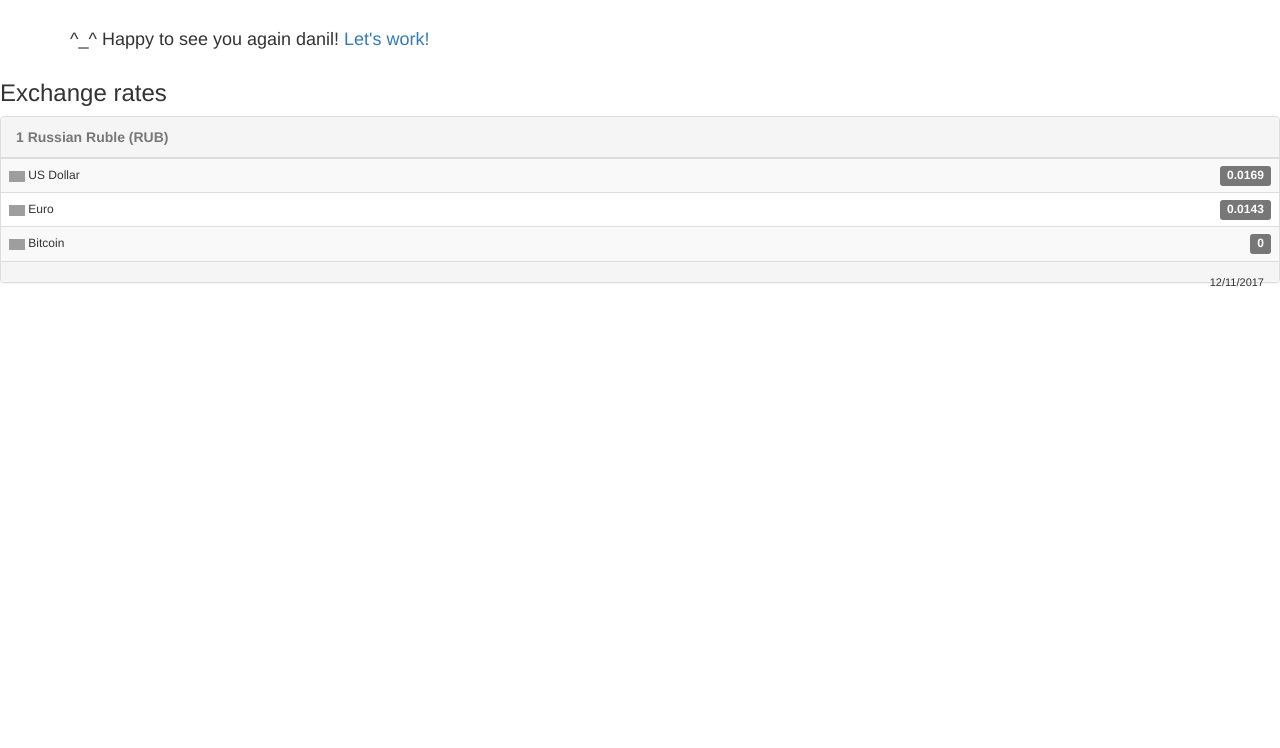
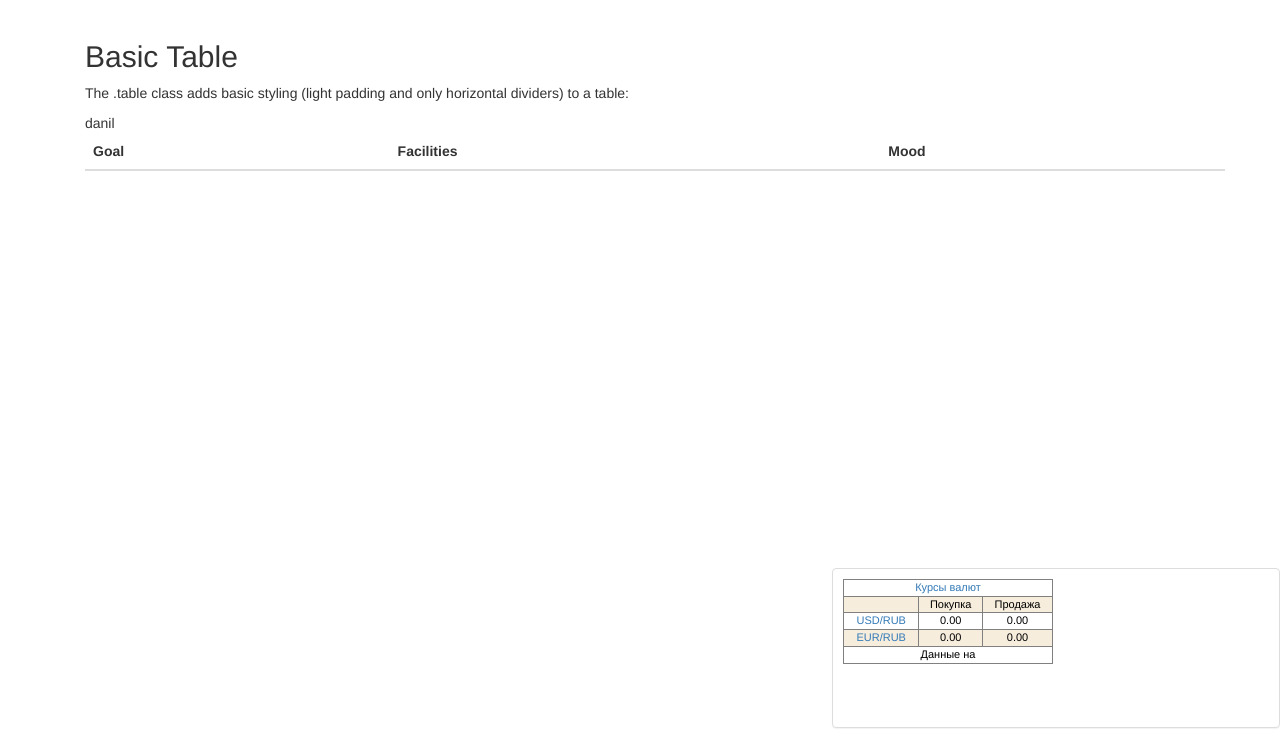
Before and after one commit to DanilShayakhmetov/Elama_cost_manager, a Django app: page /goalslist/ in a window 1280 px wide. Shown: the part 52-800 px from the top of the page. Run offline with Django 3.2, Linux system fonts and the light colour scheme; a user stored in the database is signed in; data comes from the database, SQL or seed files in the repository; lists and menus that the app fills with data are empty; some libraries are stand-ins or nearby versions; grey boxes are pictures that could not be loaded.

Commit message:
Already something

```diff
--- a/cost_manager/admin.py
+++ b/cost_manager/admin.py
@@ -1,5 +1,5 @@
 from django.contrib import admin
-from .models import Account_transaction, Bank_Account #don't imported Account_Journal
+from .models import Account_transaction #don't imported Account_Journal
 
 # class Bank_Page(admin.TabularInline):
 #     date_hierarchy = 'pub_date'
--- a/cost_manager/forms.py
+++ b/cost_manager/forms.py
@@ -41,7 +41,7 @@
 class ProtoGoalsForm(ModelForm):
     class Meta():
         model = Goals_Account
-        fields = '__all__'
+        fields = ['account_facilities','account_goals','goals_mood',]
 
 
 # class BankForm(forms.Form):
--- /dev/null
+++ b/cost_manager/templates/GoalsList.html
@@ -0,0 +1,26 @@
+{% extends 'main.html' %}
+{% block GoalsList %}
+<div class="container">
+  <h2>Basic Table</h2>
+  <p>The .table class adds basic styling (light padding and only horizontal dividers) to a table:</p>
+  <table class="table">
+    <thead>
+      <tr>
+        <th>Goal</th>
+        <th>Facilities</th>
+        <th>Mood</th>
+      </tr>{{ username }}
+
+    </thead>
+    <tbody>
+          {% for items in goals %}
+              <tr>
+              <td>{{ items.account_goals }}</td>
+              <td>{{ items.account_facilities }}</td>
+              <td>{{ items.goals_mood }}</td>
+              </tr>
+          {% endfor %}
+    </tbody>
+  </table>
+</div>
+{% endblock %}
--- a/cost_manager/templates/SendForm.html
+++ b/cost_manager/templates/SendForm.html
@@ -1,11 +1,11 @@
 {% extends 'main.html' %}
 {% block SendForm %}
-<h3>Basic Navbar Example</h3>
+
 <form action="/costmanager/1/addPost/1" method="post">{% csrf_token %}
 
+<h3><p>User: {{ username }} - Id: {{ ID }}</p></h3>
 
 
-    <p>User: {{ username }} - Id: {{ ID }}</p>
     <p>Account Title: {{ form.account_title }}</p>
     <p>Operation status: {{ form.account_jornal_status }}</p>
     <p>Expenditure/Enrollment tag:{{ form.account_transaction_expenditure_name }}</p>
--- a/cost_manager/urls.py
+++ b/cost_manager/urls.py
@@ -7,6 +7,7 @@
     url(r'^accounts/all/', views.AccountList),
     url(r'^create/new/', views.CreateAccount),
     url(r'^goals/new/', views.Goals),
+    url(r'^goalslist/', views.GoalsList),
     url(r'^transactions/get/(?P<account_id>\d+)$', views.Journal),
     url(r'^', views.TryToSave),
 ]
--- a/cost_manager/views.py
+++ b/cost_manager/views.py
@@ -23,7 +23,7 @@
 from cost_manager.forms import AccountJournalStatus, ExpenditureName,AccountDate,AccountCurrency,AccountAmount, AccountComment, ProtoForm, ProtoBankForm,ProtoGoalsForm
 from django.views.decorators.csrf import csrf_protect
 from django.shortcuts import render
-from cost_manager.models import Account_transaction,Bank_Account
+from cost_manager.models import Account_transaction,Goals_Account
 from django.contrib import auth
 from django.contrib.auth.models import User
 
@@ -31,8 +31,6 @@
 @csrf_protect
 def  TryToSave ( request):
     user_name = auth.get_user(request).get_username()
-
-
     return  render(request ,  'Startpage.html' ,  {'username':user_name})
 
 
@@ -120,6 +118,19 @@
     return render(request,'MyGoals.html',args)
 
 
+def GoalsList(request):
+    user_name = auth.get_user(request).get_username()
+    USER = request.user
+    USER_ID = USER.id
+    list_of_goals = Goals_Account.objects.filter(user_id=USER_ID)
+    args = {}
+    args['username'] = user_name
+    args['goals'] = list_of_goals
+    return render_to_response('GoalsList.html',args)
+
+
+
+
 
 
 
--- a/templates/main.html
+++ b/templates/main.html
@@ -7,6 +7,17 @@
   <link rel="stylesheet" href="https://maxcdn.bootstrapcdn.com/bootstrap/3.3.7/css/bootstrap.min.css">
   <script src="https://ajax.googleapis.com/ajax/libs/jquery/3.2.1/jquery.min.js"></script>
   <script src="https://maxcdn.bootstrapcdn.com/bootstrap/3.3.7/js/bootstrap.min.js"></script>
+<style type="text/css">
+
+   #footer {
+    position: fixed; /* Фиксированное положение */
+    right: 0; bottom: 0; /* Левый нижний угол */
+    padding: 10px; /* Поля вокруг текста */
+    width: 35%; /* Ширина слоя */
+    height: 20%;
+   }
+  </style>
+
 </head>
 <body>
 
@@ -30,7 +41,10 @@
   </div>
 </nav>
 
+{% block support %}
+{% endblock %}
 
+{% if username %}
 <div class="container">
 {% block SendForm %}
 {% endblock %}
@@ -41,19 +55,25 @@
 {% block Journal %}
 {% endblock %}
 
-{% block LoginPage %}
+{% block GoalsList %}
 {% endblock %}
 
-{% block registrPage %}
-{% endblock %}
 
-{% block support %}
-{% endblock %}
+
 
 {% block CreateAccount %}
 {% endblock %}
 
 {% block MyGoals %}
+{% endblock %}
+
+{% endif %}
+
+{% block registrPage %}
+{% endblock %}
+
+
+{% block LoginPage %}
 {% endblock %}
 
 </div>
@@ -62,42 +82,9 @@
 <p></p>
 <p></p>
 <p></p>
-<p><h3>Exchange rates</h3></p>
 
 
-<div class="panel panel-default">
-      <div class="panel-heading">
-        <a href="http://rub.mconvert.net/" style="font-weight: bold; color: #777;">1 Russian Ruble (RUB)</a>
-      </div>
-      <div class="panel-body" style="padding: 0px;">
-                <table class="table table-hover table-striped" style="margin: 0px; font-size: 12px">
-          <tbody>
-                        <tr>
-              <td title="USD"><img src="http://mconvert.net/f/i/flags/us.png" width="16" height="11" alt="USD"> US Dollar</td>
-              <td style="text-align: right;">
-                                  <span class="label label-default" style="; font-size: 12px">0.0169</span>
-                              </td>
-            </tr>
-                                    <tr>
-              <td title="EUR"><img src="http://mconvert.net/f/i/flags/eu.png" width="16" height="11" alt="EUR"> Euro</td>
-              <td style="text-align: right;">
-                                  <span class="label label-default" style="; font-size: 12px">0.0143</span>
-                              </td>
-            </tr>
-                                    <tr>
-              <td title="BTC"><img src="http://mconvert.net/f/i/flags/btc.png" width="16" height="11" alt="BTC"> Bitcoin</td>
-              <td style="text-align: right;">
-                                  <span class="label label-default" style="; font-size: 12px">0</span>
-                              </td>
-            </tr>
-                                  </tbody>
-        </table>
-              </div>
-      <div class="panel-footer" style="font-size: 12px;">
-
-        <span class="pull-right" style="margin-top: 3px; font-size: 11px;">12/11/2017</span>
-      </div>
-    </div>
+{% if username %}
 
 
 
@@ -105,6 +92,12 @@
 
 
 
+{% endif %}
+
+<div class="panel panel-default" id = "footer" >
+<table width="210" border="1" style="border-collapse: collapse; text-align:center; font-size:11px; color:#000000; "><tr bgcolor=""><td height="10" valign="top" colspan="3"><style>A.forexpf_ { text-decoration: none;} A.forexpf_:visited {color: #000000;} </style><a href="http://www.forexpf.ru/" title="Курсы валют" target="_blank" class="forexpf_">Курсы валют</a></td></tr><tr bgcolor="F6EDDD"><td></td><td>Покупка</td><td>Продажа</td></tr><tr bgcolor=""><td><a href="http://www.forexpf.ru/currency_usd.asp" title="Курс доллара" target="_blank" class="forexpf_">USD/RUB</a></td><td id="usdrubbid">0.00</td><td id="usdrubask">0.00</td></tr><tr bgcolor="F6EDDD"><td><a href="http://www.forexpf.ru/currency_eur.asp" title="Курс Евро" target="_blank" class="forexpf_">EUR/RUB</a></td><td id="eurrubbid">0.00</td><td id="eurrubask">0.00</td></tr><tr bgcolor=""><td colspan="3" id="euusrutm">Данные на</td></tr></table><script src="http://informers.forexpf.ru/export/euusrub.js?nc=1"></script>
+</div>
+
 
 
 
```
Also changed, not shown: cost_manager/models.py (+12 -10 lines), cost_manager/templates/MyGoals.html (+4 -5 lines), cost_manager/templates/TEST.html (deleted, +0 -15 lines), cost_manager/migrations/0030_auto_20171211_2230.py (added), db.sqlite3.
